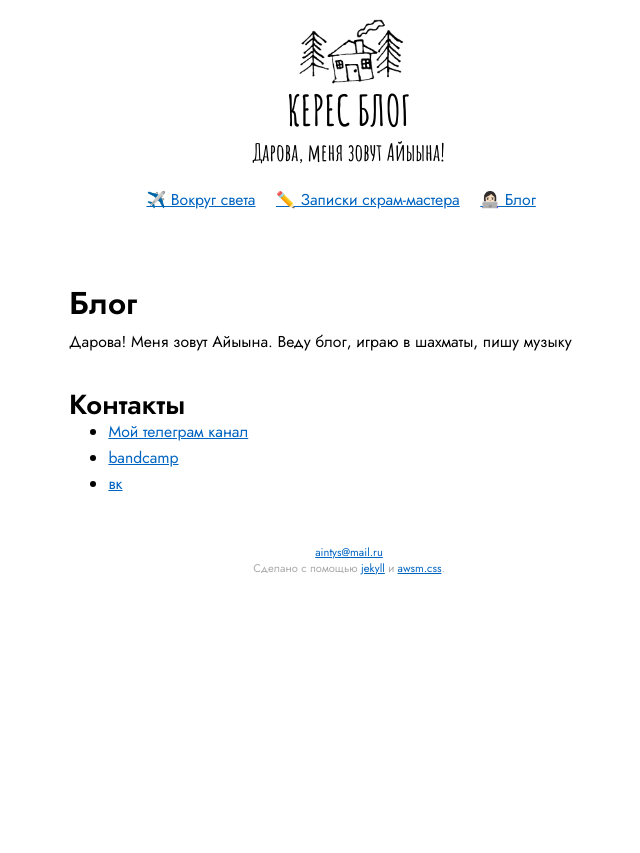
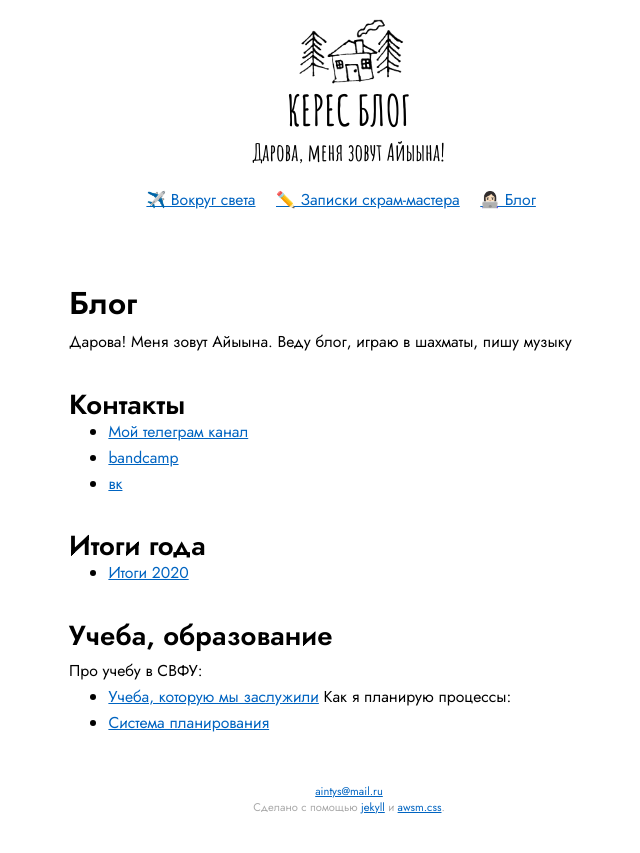
Before and after one commit to keresm/keresaina.github.io, a Jekyll site: the page built from _pages/blog/blog.md, in a window 1280 px wide. Shown: the top 853 px of the page, without its empty margins (291-931 px from the left). Built offline with Jekyll 4.4.1, drawn with Linux system fonts in a browser that asks for light colours.

Commit message:
Update blog.md

```diff
--- a/_pages/blog/blog.md
+++ b/_pages/blog/blog.md
@@ -11,3 +11,12 @@ permalink: /blog/
 - [Мой телеграм канал](https://t.me/+RddPCnYtiyJ24nTY)
 - [bandcamp](https://keresm.bandcamp.com/)
 - [вк](https://vk.com/keresm)
+
+## Итоги года
+- [Итоги 2020](http://keresm.ru/2021-01-14-Выводы/)
+
+## Учеба, образование
+Про учебу в СВФУ:
+- [Учеба, которую мы заслужили](http://keresm.ru/2020-11-21-study/)
+Как я планирую процессы:
+- [Система планирования](http://keresm.ru/2021-08-16-notion/)
```
